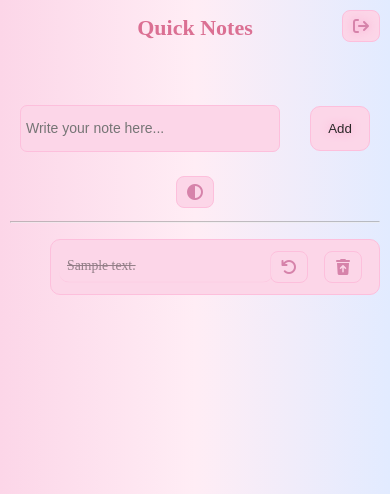
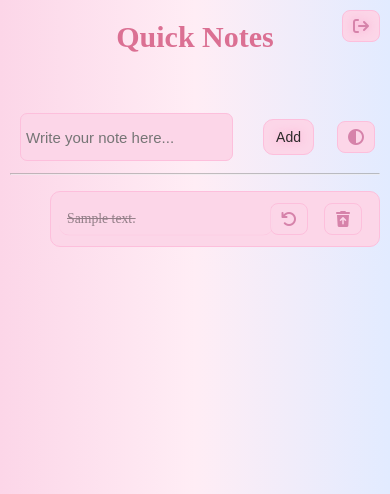
Before and after one commit to Stardust0000/QuickNotes, a Django app: page / in a window 390 px wide. Shown: the top 494 px of the page. Run offline with Django 5.2, Linux system fonts and the light colour scheme; a user stored in the database is signed in; tables that the repository leaves empty hold one stand-in row (values such as "Sample post"); some libraries are stand-ins or nearby versions.

Commit message:
Update style.css for smaller screen

```diff
--- a/notes/static/style.css
+++ b/notes/static/style.css
@@ -263,15 +263,68 @@ span {
 }
 
 
-/* Mobile view */
-@media (max-width: 425px) {
+/* Small screen view */
+@media (max-width: 768px) {
+
+    .top-bar {
+        display: flex;
+        flex-direction: row;
+        align-items: center;
+        justify-content: center;
+        gap: 8px;
+        width: 100%;
+        flex-wrap: nowrap;
+    }
+
+    .note-form {
+        flex: 1; /* Take remaining width */
+        display: flex;
+        justify-content: center;
+    }
+
+    .txtarea {
+        width: 100%;
+        height: 36px;
+        font-size: 15px;
+    }
+
+    .modebtn, .btn {
+        height: 36px;
+        width: auto;
+        padding: 0 12px;
+        font-size: 14px;
+    }
+
+    /* Buttons inside notes */
+    .notes-list {
+        grid-template-columns: 1fr auto auto auto;
+        gap: 6px;
+        width: 100%;
+        padding: 8px;
+    }
+
+    span {
+        font-size: 14px;
+        padding: 8px;
+        width: 100%;
+    }
+
+    .icon {
+        width: 38px;
+        height: 32px;
+    }
+}
+
+
+/* Small screen view */
+/* @media (max-width: 425px) {
 
     h1 {
         font-size: 22px;
     }
 
     .top-bar {
-        flex-direction: column;
+        flex-direction: row;
         gap: 10px;
         text-align: center;
     }
@@ -320,4 +373,4 @@ span {
         top: 5px;
         right: 5px;
     }
-}
+} */
```
